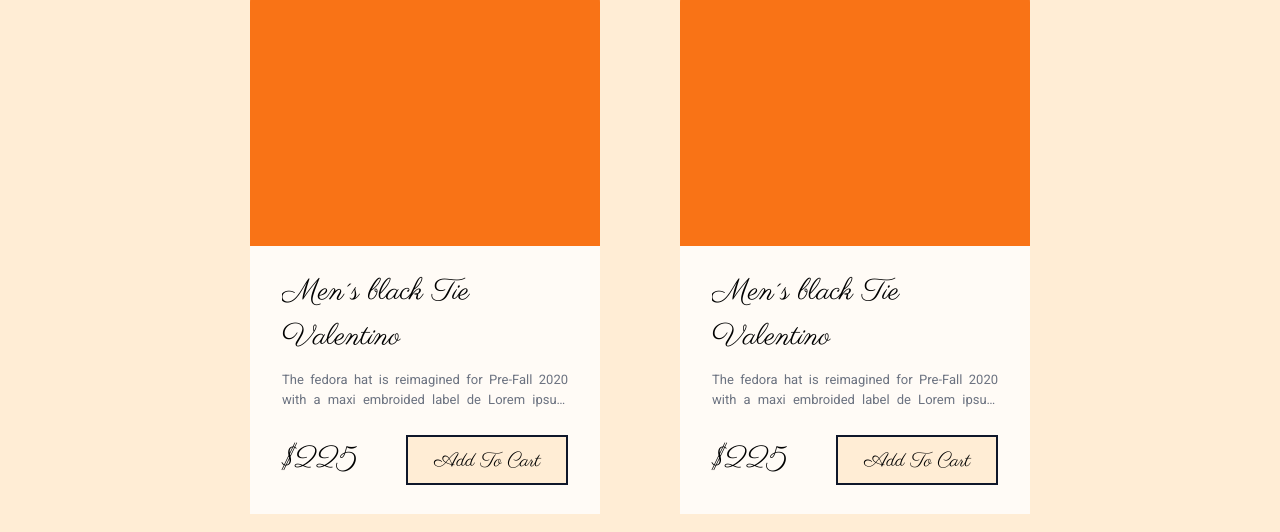
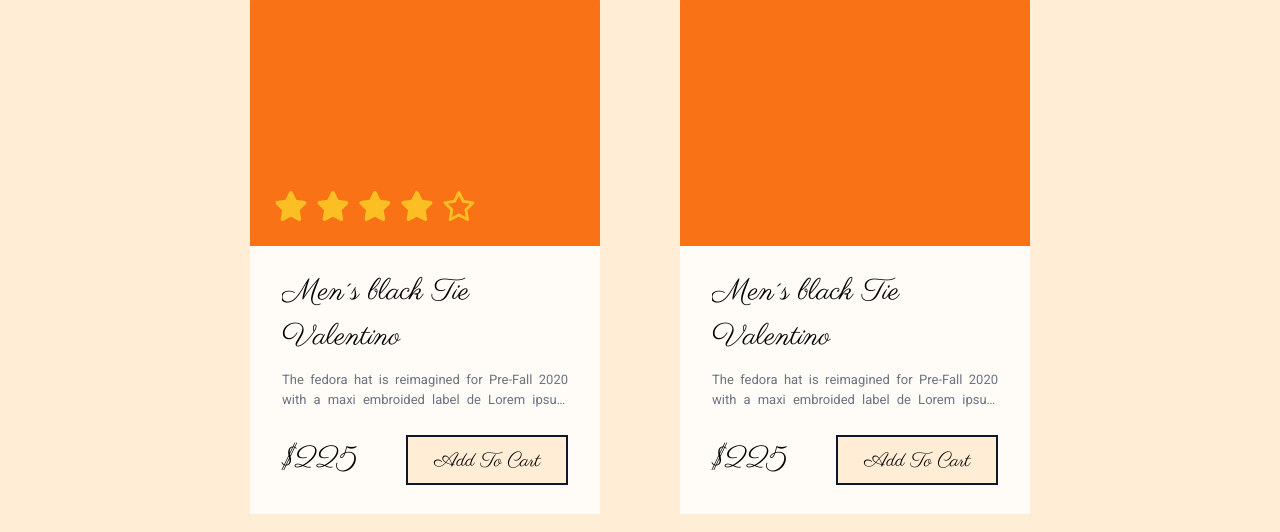
Before and after one commit to MGP-28/JS-ECommerce-Project, a website built with Vite: page index.html in a window 1280 px wide. Shown: the part 125-657 px from the top of the page. Built offline with nearby package versions, Linux system fonts and the light colour scheme; no server answers.

Commit message:
Added Rating to Shop Card

```diff
--- a/index.html
+++ b/index.html
@@ -25,8 +25,15 @@
             <div class="shop-grid-container flex flex-wrap gap-10 justify-center">
               <div class="shop-grid-item rounded-t-xl overflow-hidden mx-5">
                 <div class="product-card">
-                  <div class="cardImg h-64 bg-orange-500">
+                  <div class="h-64 bg-orange-500">
                     <img src="" alt="">
+                    <div class="relative w-3/5 h-10 card-rating grid place-items-center grid-cols-5 text-amber-400">
+                      <i class="fa-solid fa-star"></i>
+                      <i class="fa-solid fa-star"></i>
+                      <i class="fa-solid fa-star"></i>
+                      <i class="fa-solid fa-star"></i>
+                      <i class="fa-regular fa-star"></i>
+                    </div>
                   </div>
 
                   <div class="px-8 py-6 product-card-text gap-5">
--- a/src/input.css
+++ b/src/input.css
@@ -116,9 +116,9 @@
 
 }
 
-.cardImg {
-  grid-area: img;
-
+.card-rating {
+  top: calc(100% - 60px);
+  left: 20px;
 }
 
 .cardName {
```
Also changed, not shown: src/components/shop/goToCart.js (renamed from src/components/store/goToCart.js), src/components/shop/products/addToCart.js (added), src/components/shop/products/productCard.js (added), src/components/shop/products/productList.js (added), src/components/shop/products/rating.js (renamed from src/components/store/products/rating.js), src/components/shop/products/star.js (renamed from src/components/store/products/star.js), src/components/shop/search.js (added).
